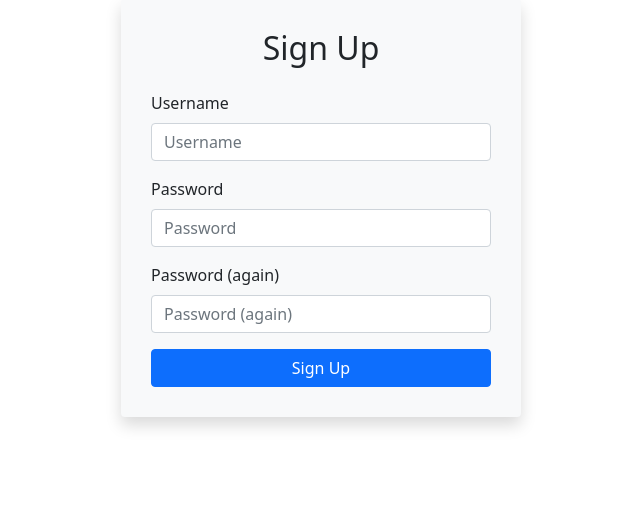
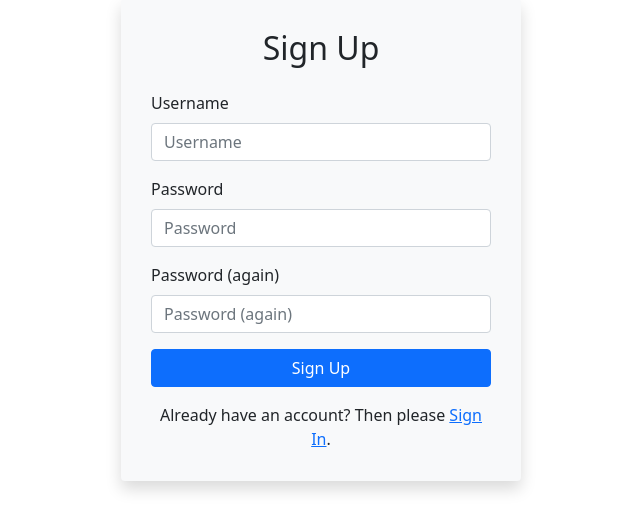
Before and after one commit to muneeb706/notes-agg, a Django app: page /accounts/signup/ in a window 1280 px wide. Shown: the part 49-580 px from the top of the page, without its empty margins (319-959 px from the left). Run offline with Django 5.2, Linux system fonts and the light colour scheme.

Commit message:
feat(notes_agg); Registraiont Form #1
- maxlength validators added and sign in link added

```diff
--- a/templates/allauth/account/signup.html
+++ b/templates/allauth/account/signup.html
@@ -27,13 +27,15 @@
                         {% element form form=form method="post" action=action_url tags="entrance,signup" %}
                         {% slot body %}
                         {% csrf_token %}
-                        <h2 class="text-center mb-4">Sign Up</h2>
+                        <h2 class="text-center mb-4">{% trans "Sign Up" %}</h2>
                         <div class="mb-3">
                             <label for="username" class="form-label">{{ form.fields.username.label }}</label>
                             <input type="{{ form.fields.username.widget.input_type }}"
                                    class="form-control"
                                    id="username"
                                    name="username"
+                                   minlength="{{ form.fields.username.min_length }}"
+                                   maxlength="{{ form.fields.username.max_length }}"
                                    placeholder="{{ form.fields.username.widget.attrs.placeholder }}">
                         </div>
                         {% if form.errors.username %}<div class="alert alert-danger">{{ form.errors.username }}</div>{% endif %}
@@ -62,12 +64,12 @@
                         {% endif %}
                     {% endslot %}
                     {% slot actions %}
-                    <button type="submit" class="btn btn-primary w-100">Sign Up</button>
+                    <button type="submit" class="btn btn-primary w-100">{% trans "Sign Up" %}</button>
                 {% endslot %}
-                <div class="mt-3 text-center">
-                    {% blocktrans %}Already have an account? Then please <a href="{{ login_url }}">sign in</a>.{% endblocktrans %}
-                </div>
             {% endelement %}
+            <div class="mt-3 text-center">
+                {% blocktrans %}Already have an account? Then please <a href="{{ login_url }}">Sign In</a>.{% endblocktrans %}
+            </div>
         </div>
     </div>
 {% endblock content %}
```
